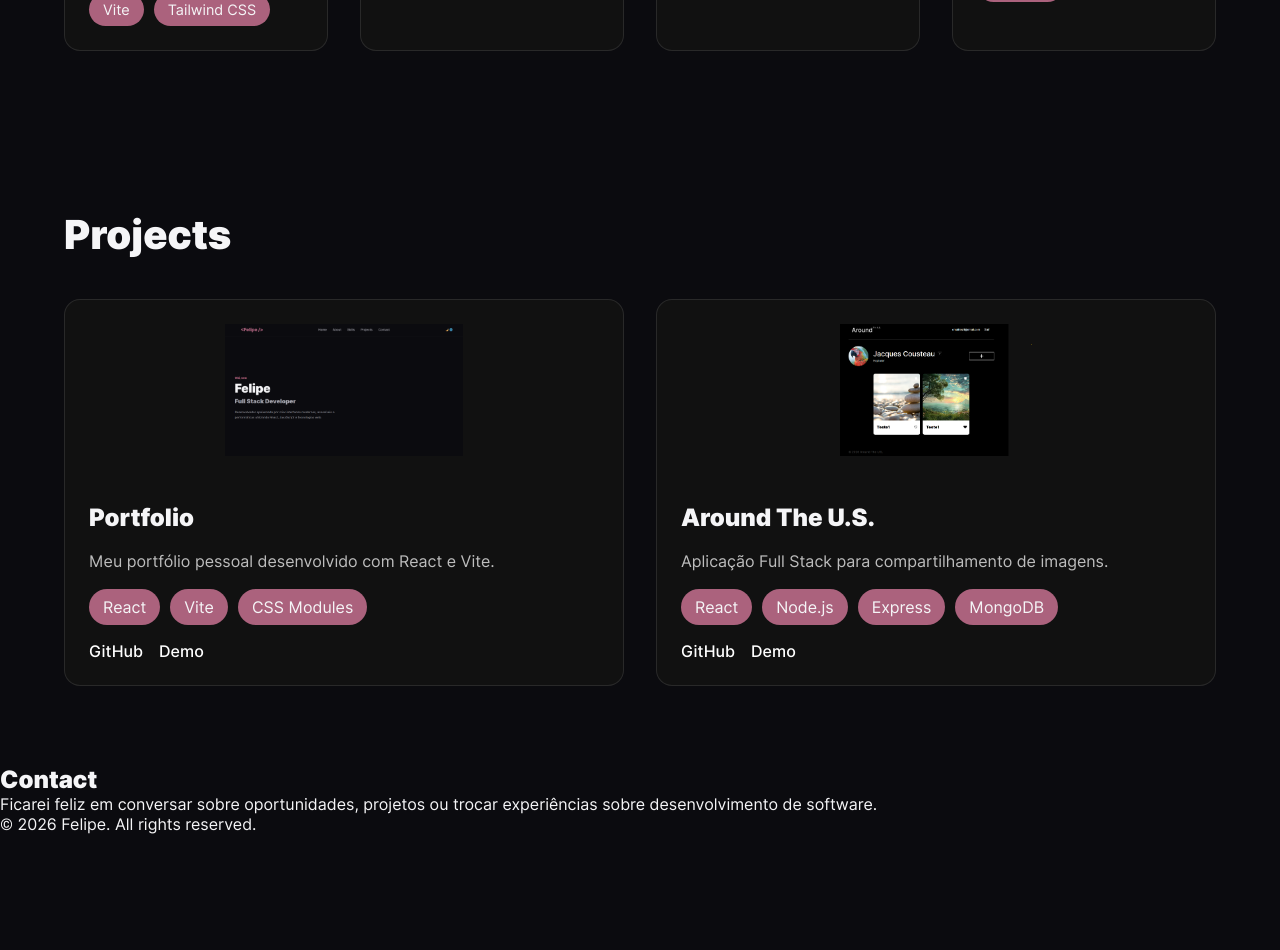
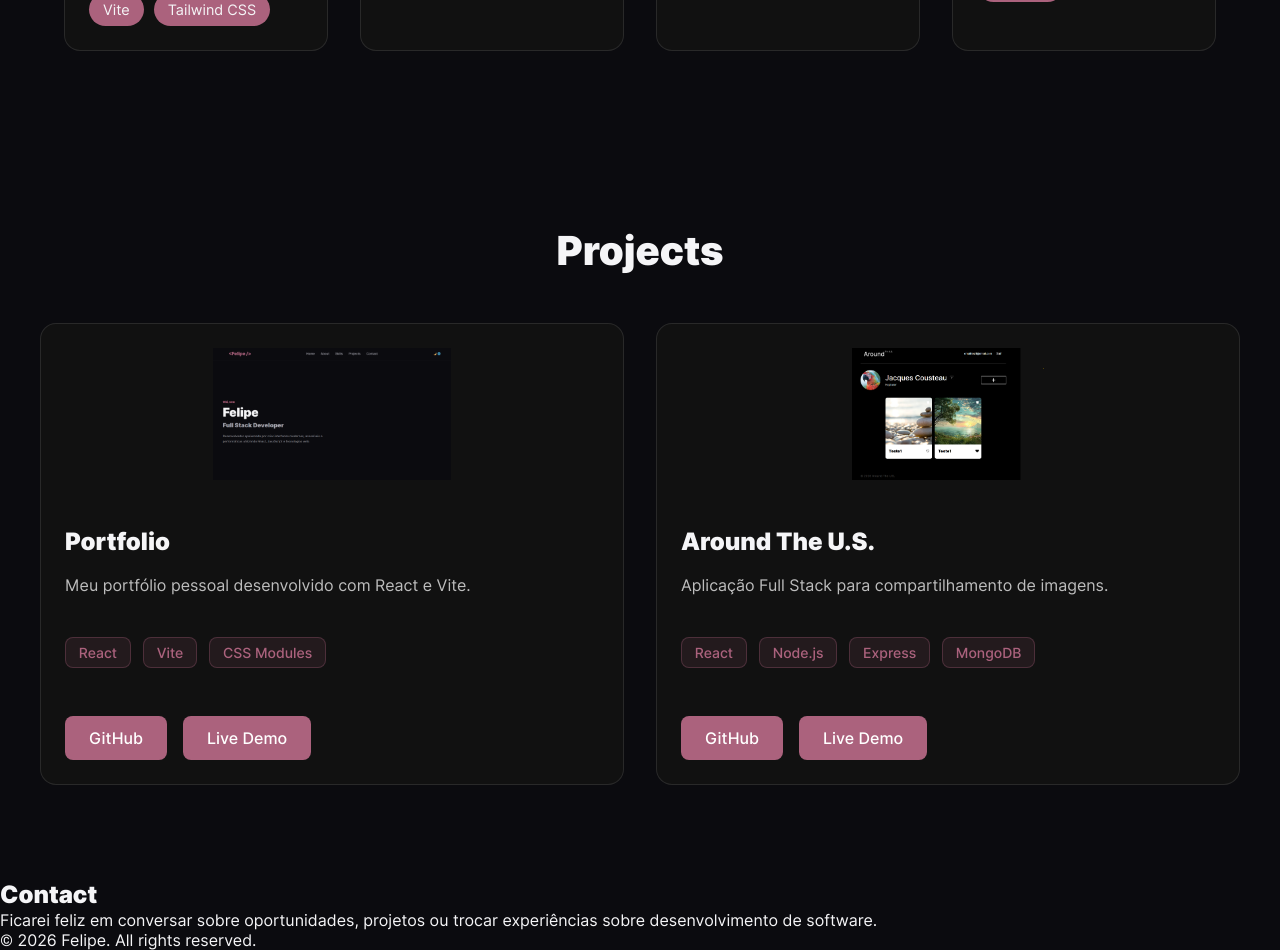
Before and after one commit to flpzht/portfolio, a React (Vite) app: page / in a window 1280 px wide. Shown: the part 1840-2790 px from the top of the page. Before the commit the page ends 2674 px from the top, so only its background shows below. Built offline with nearby package versions, Linux system fonts and the light colour scheme.

Commit message:
feat(button): add categorized button components

```diff
--- a/src/components/Button/Button.jsx
+++ b/src/components/Button/Button.jsx
@@ -0,0 +1,19 @@
+import styles from "./Button.module.css";
+
+export default function Button({
+  children,
+  href,
+  target = "_blank",
+  rel = "noopener noreferrer",
+}) {
+  return (
+    <a
+      className={styles.button}
+      href={href}
+      target={target}
+      rel={rel}
+    >
+      {children}
+    </a>
+  );
+}
--- a/src/components/Button/Button.module.css
+++ b/src/components/Button/Button.module.css
@@ -0,0 +1,16 @@
+.button {
+  display: inline-flex;
+  align-items: center;
+  justify-content: center;
+  padding: 12px 24px;
+  border-radius: 8px;
+  background-color: #ab627d;
+  color: white;
+  text-decoration: none;
+  font-weight: 500;
+  transition: opacity 0.3s ease;
+}
+
+.button:hover {
+  opacity: 0.8;
+}
--- a/src/sections/Projects/Projects.jsx
+++ b/src/sections/Projects/Projects.jsx
@@ -1,4 +1,5 @@
 import Card from '@/components/Card/Card';
+import Button from '@/components/Button/Button';
 
 import styles from './Projects.module.css';
 
@@ -60,107 +61,64 @@ const projects = [
 
 
 export default function Projects() {
-
-
   return (
-
     <section
       id="projects"
       className={styles.projects}
     >
-
-
       <div className={styles.container}>
-
 
         <h2 className={styles.title}>
           Projects
         </h2>
 
-
         <div className={styles.grid}>
 
-
           {projects.map((project) => (
-
             <Card
-
               key={project.id}
-
               image={project.image}
-
               title={project.title}
-
               description={project.description}
-
             >
 
-
-              <ul className={styles.list}>
-
-
+              <ul className={styles.technologies}>
                 {project.technologies.map((technology) => (
-
                   <li
                     key={technology}
-                    className={styles.item}
+                    className={styles.technology}
                   >
-
                     {technology}
-
                   </li>
-
                 ))}
-
-
               </ul>
 
+              <div className={styles.actions}>
 
-
-              <div className={styles.links}>
-
-
-                <a
+                <Button
                   href={project.github}
                   target="_blank"
-                  rel="noreferrer"
+                  rel="noopener noreferrer"
                 >
+                  GitHub
+                </Button>
 
-                  GitHub
-
-                </a>
-
-
-
-                <a
+                <Button
                   href={project.demo}
                   target="_blank"
-                  rel="noreferrer"
+                  rel="noopener noreferrer"
                 >
-
-                  Demo
-
-                </a>
-
+                  Live Demo
+                </Button>
 
               </div>
 
-
             </Card>
-
-
           ))}
-
 
         </div>
 
-
       </div>
-
-
     </section>
-
   );
-
-
 }
--- a/src/sections/Projects/Projects.module.css
+++ b/src/sections/Projects/Projects.module.css
@@ -1,95 +1,55 @@
 .projects {
-
-  padding: 80px 0;
-
+  padding: 6rem 2rem;
 }
 
-
 .container {
-
-  width: min(1200px, 90%);
+  width: 100%;
+  max-width: var(--max-width);
 
   margin: 0 auto;
-
 }
 
+.title {
+  margin-bottom: 3rem;
 
-.title {
-
-  margin-bottom: 40px;
+  color: var(--text);
 
   font-size: 2.5rem;
-
-  font-weight: 900;
-
+  font-weight: 700;
+  text-align: center;
 }
 
-
 .grid {
-
   display: grid;
-
-  grid-template-columns: repeat(
-    auto-fit,
-    minmax(280px, 1fr)
-  );
-
-  gap: 32px;
-
+  grid-template-columns: repeat(auto-fit, minmax(340px, 1fr));
+  gap: 2rem;
 }
 
+.technologies {
+  display: flex;
+  flex-wrap: wrap;
+  gap: 0.75rem;
 
-.list {
-
-  display: flex;
-
-  flex-wrap: wrap;
-
-  gap: 10px;
-
-  padding: 0;
-
-  margin: 0;
-
-  list-style: none;
-
+  margin-top: 1.5rem;
 }
 
+.technology {
+  padding: 0.4rem 0.8rem;
 
-.item {
+  color: var(--primary);
 
-  padding: 8px 14px;
+  background-color: rgba(171, 98, 125, 0.12);
 
-  border-radius: 20px;
+  border: 1px solid rgba(171, 98, 125, 0.3);
+  border-radius: var(--radius-sm);
 
-  background-color: #ab627d;
-
+  font-size: 0.875rem;
+  font-weight: 500;
 }
 
+.actions {
+  display: flex;
+  gap: 1rem;
 
-
-.links {
-
-  display: flex;
-
-  gap: 16px;
-
+  margin-top: 2rem;
 }
-
-
-.links a {
-
-  color: white;
-
-  text-decoration: none;
-
-  font-weight: 500;
-
-}
-
-
-.links a:hover {
-
-  text-decoration: underline;
-
-}
```
